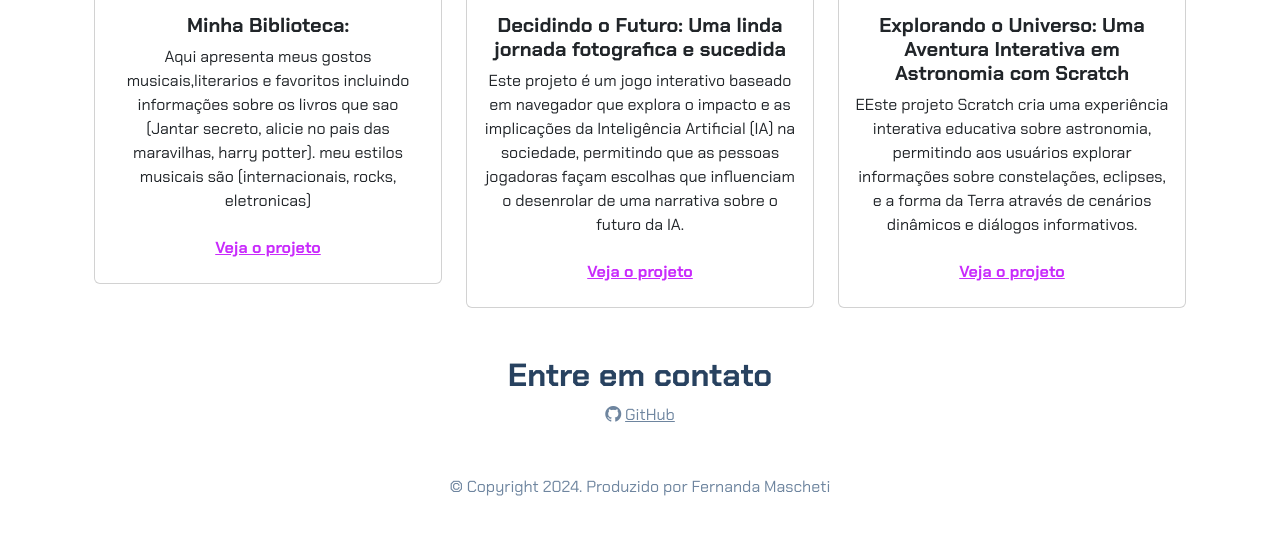
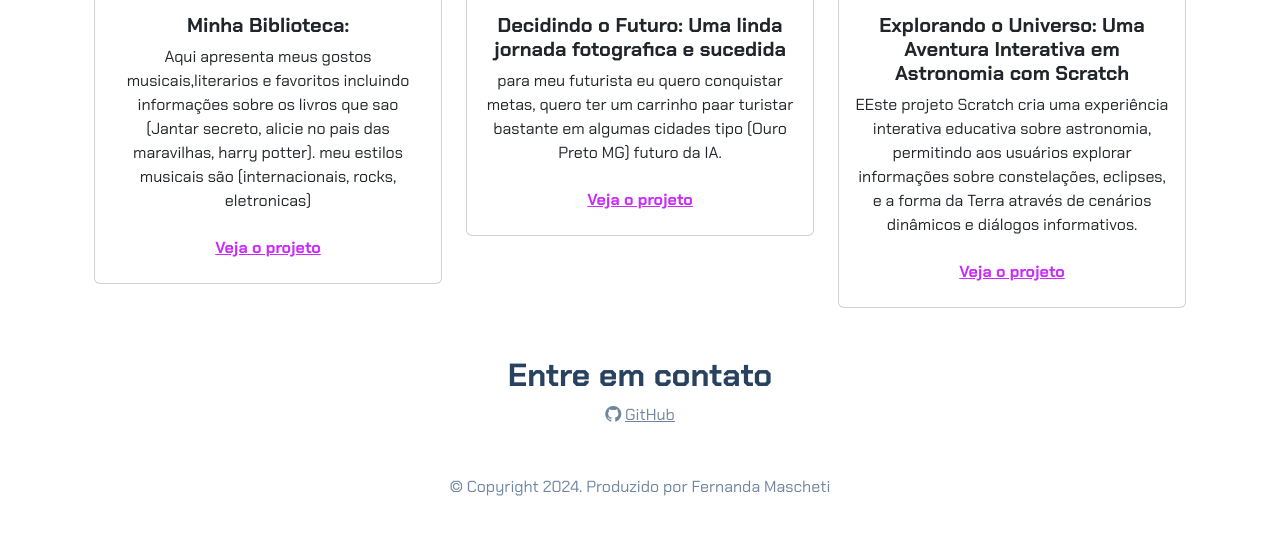
Before and after one commit to Jaogust/portfolio02, a plain HTML site: page index.html in a window 1280 px wide. Shown: the part 337-872 px from the top of the page. Drawn offline with nearby package versions, Linux system fonts and the light colour scheme.

Commit message:
edição

```diff
--- a/index.html
+++ b/index.html
@@ -44,9 +44,7 @@
                     <img src="img/projeto-2.png" class="card-img-top" alt="Imagem do projeto de biblioteca virtual">
                     <div class="card-body">
                         <h5 class="card-title">Decidindo o Futuro: Uma linda jornada fotografica e sucedida </h5>
-                        <p class="card-text">Este projeto é um jogo interativo baseado em navegador que explora o
-                            impacto e as implicações da Inteligência Artificial (IA) na sociedade, permitindo que as
-                            pessoas jogadoras façam escolhas que influenciam o desenrolar de uma narrativa sobre o
+                        <p class="card-text">para meu futurista eu quero conquistar metas, quero ter um carrinho paar turistar bastante em algumas cidades tipo (Ouro Preto MG)
                             futuro da IA.</p>
                         <button type="button" class="btn btn-link" data-bs-toggle="modal" data-bs-target="#modal2">Veja
                             o projeto</button>
```
